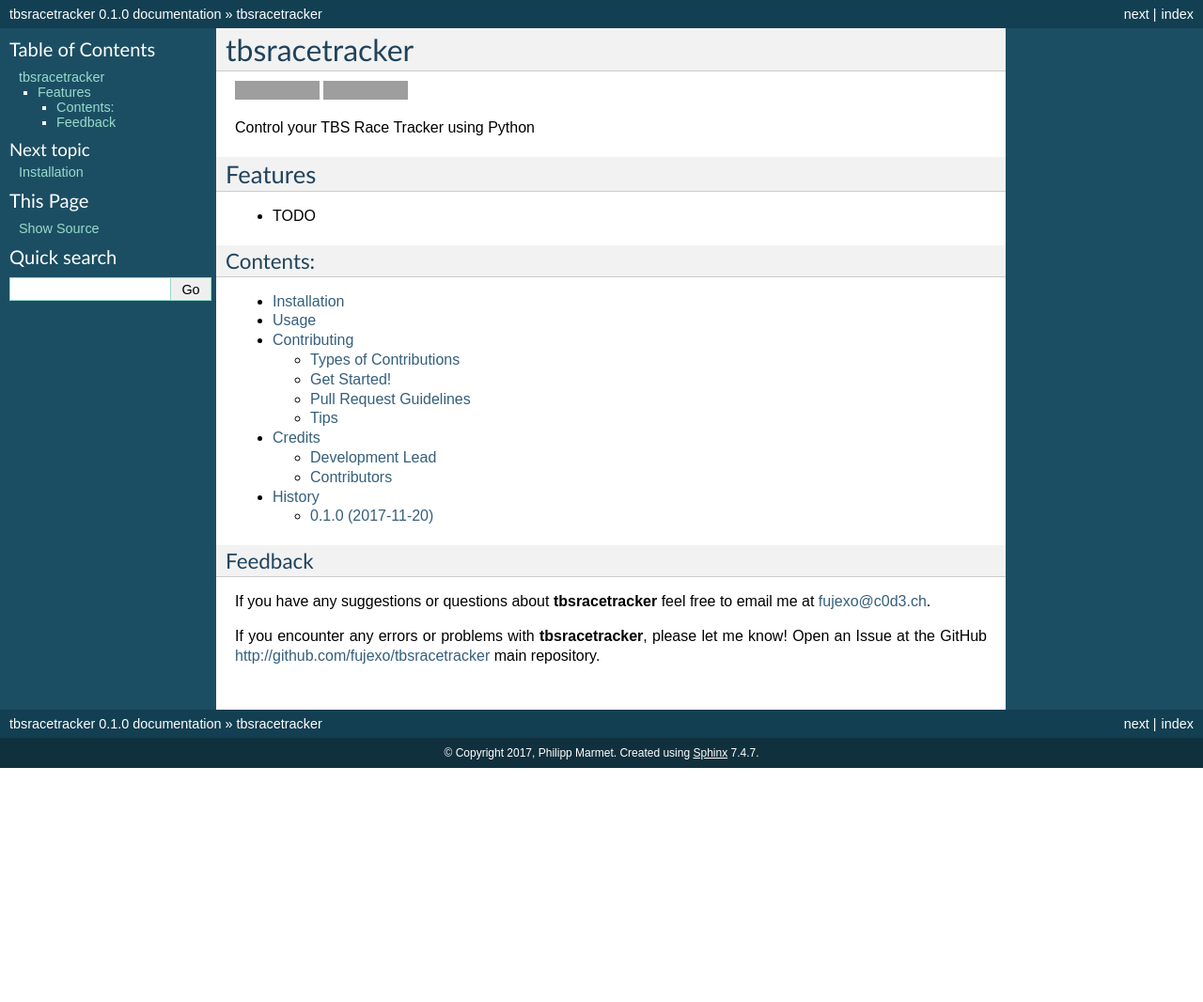
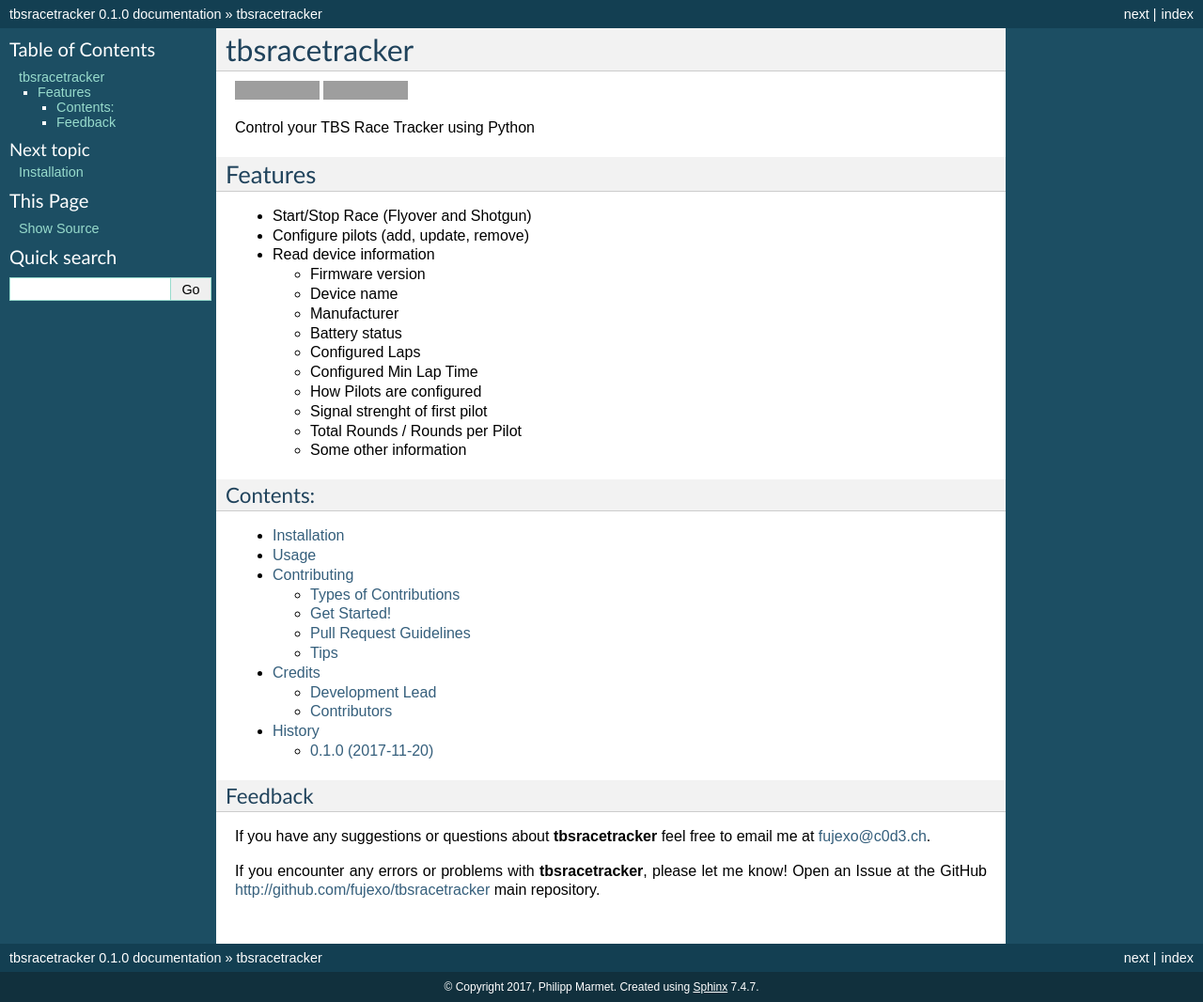
Before and after one commit to fujexo/tbsracetracker, a Sphinx documentation site: the page built from docs/index.rst, in a window 1280 px wide. Shown: the whole page at 94% size. Built offline with Sphinx 7.4.7, drawn with Linux system fonts in a browser that asks for light colours; before the commit the page ends 900 px from its top, so only the background shows below that; grey boxes are pictures that could not be loaded.

Commit message:
update documentation

```diff
--- a/README.rst
+++ b/README.rst
@@ -14,4 +14,17 @@
 Features
 --------
 
-* TODO
+- Start/Stop Race (Flyover and Shotgun)
+- Configure pilots (add, update, remove)
+- Read device information
+
+  - Firmware version
+  - Device name
+  - Manufacturer
+  - Battery status
+  - Configured Laps
+  - Configured Min Lap Time
+  - How Pilots are configured
+  - Signal strenght of first pilot
+  - Total Rounds / Rounds per Pilot
+  - Some other information
```
Also changed, not shown: docs/usage.rst (+4 -4 lines).
